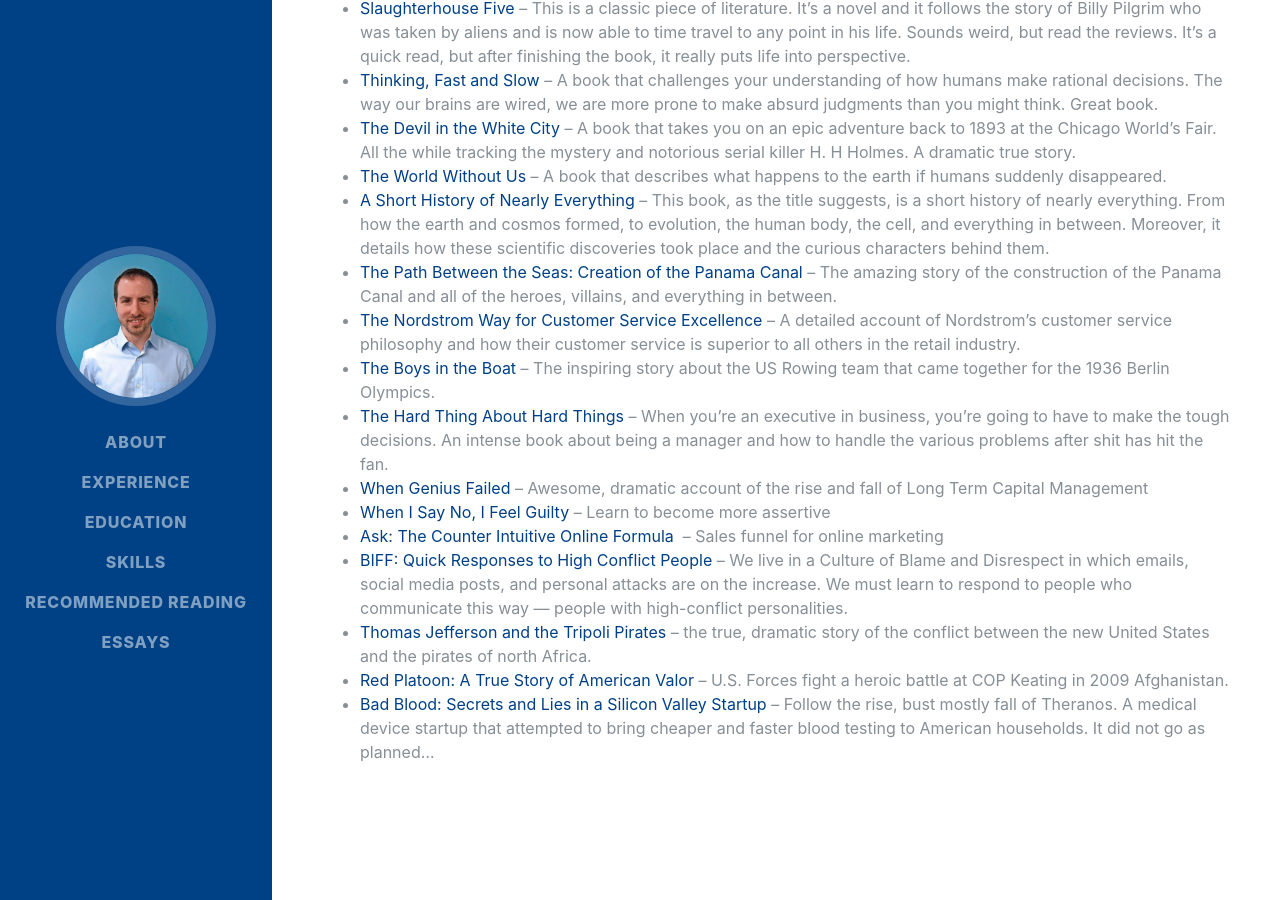
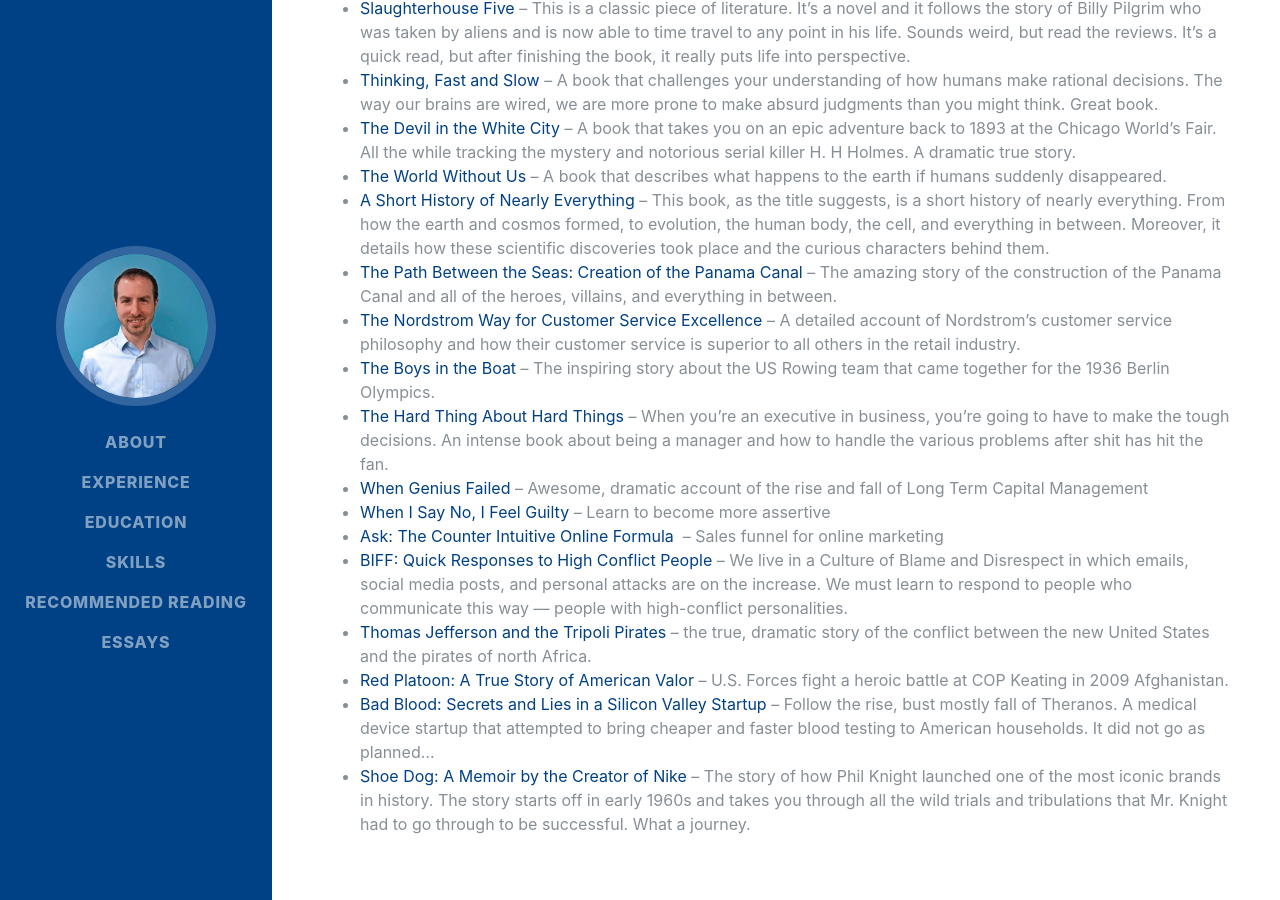
Before and after one commit to apexdodge/apexdodge.github.io, a Jekyll site: the page built from recommended-reading.md, in a window 1280 px wide and 900 px high, scrolled down 1343 px. Built offline with Jekyll 4.4.1, drawn with Linux system fonts in a browser that asks for light colours; some web fonts are replaced.

Commit message:
Update recommended-reading.md

```diff
--- a/recommended-reading.md
+++ b/recommended-reading.md
@@ -52,3 +52,4 @@ bluth_page_subtitle:
   * [Thomas Jefferson and the Tripoli Pirates](http://amzn.to/21PPiJp) &#8211; the true, dramatic story of the conflict between the new United States and the pirates of north Africa.
   * [Red Platoon: A True Story of American Valor](http://amzn.to/1Sdf2Ke) &#8211; U.S. Forces fight a heroic battle at COP Keating in 2009 Afghanistan.
   * [Bad Blood: Secrets and Lies in a Silicon Valley Startup](https://www.amazon.com/Bad-Blood-Secrets-Silicon-Startup-ebook/dp/B07C8D75NZ) &#8211; Follow the rise, bust mostly fall of Theranos. A medical device startup that attempted to bring cheaper and faster blood testing to American households. It did not go as planned&#8230;
+  * [Shoe Dog: A Memoir by the Creator of Nike](https://amzn.to/2EDLsBj) &#8211; The story of how Phil Knight launched one of the most iconic brands in history. The story starts off in early 1960s and takes you through all the wild trials and tribulations that Mr. Knight had to go through to be successful. What a journey.
```
